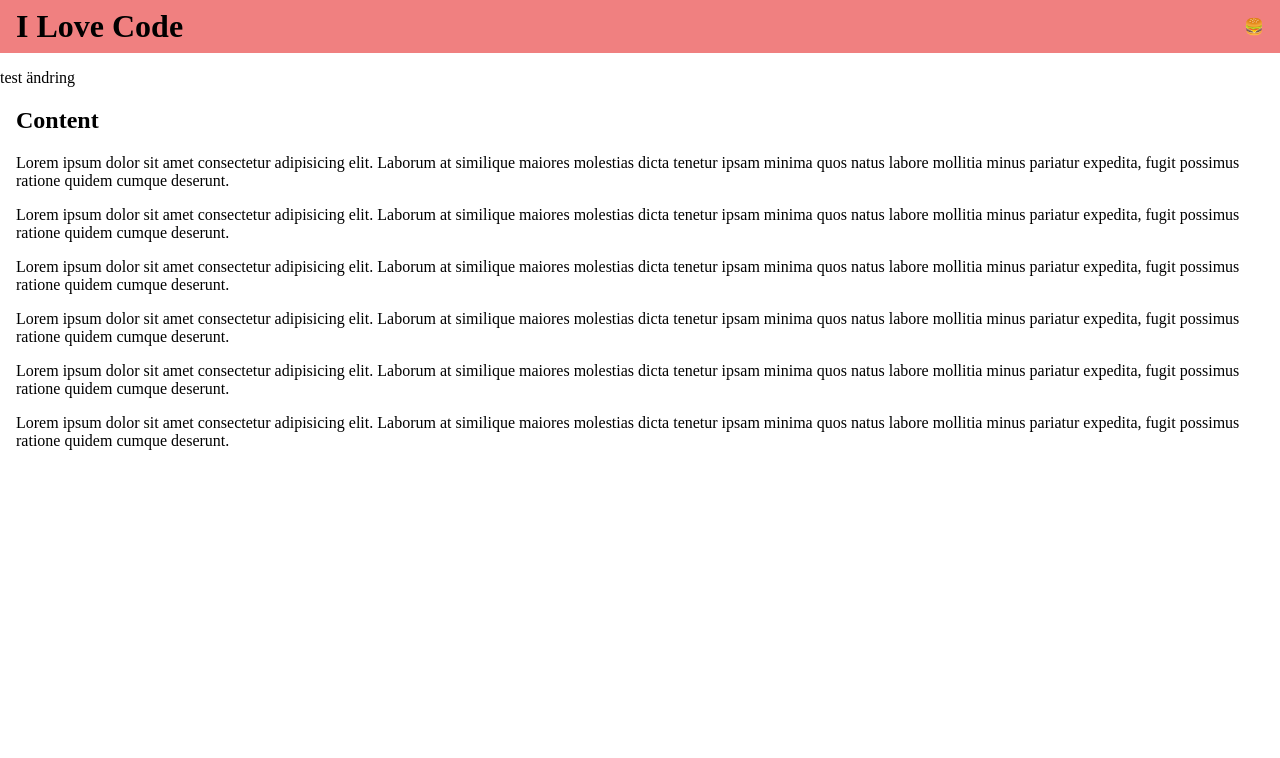
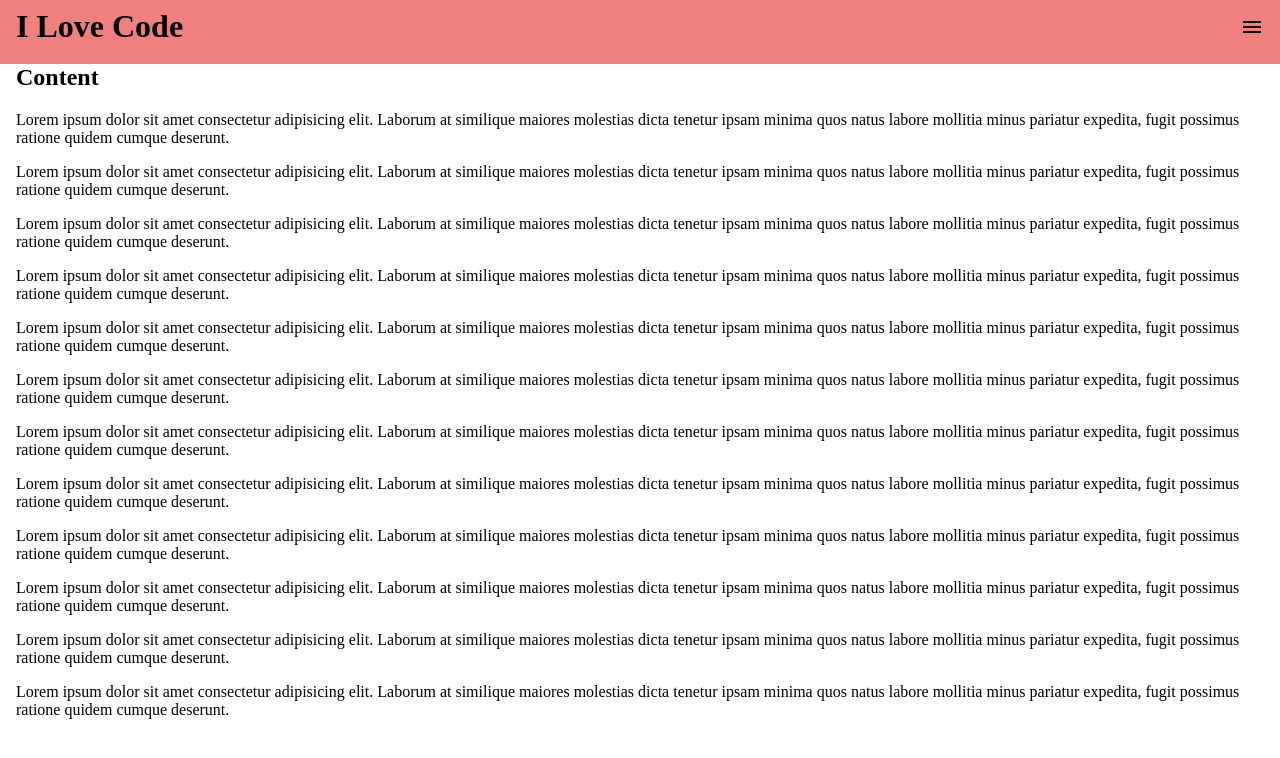
Before and after one commit to Tsourdox/git-demo-2023, a plain HTML site: page index.html in a window 1280 px wide. Drawn offline with nearby package versions, Linux system fonts and the light colour scheme.

Commit message:
add burger menu

```diff
--- a/index.html
+++ b/index.html
@@ -5,17 +5,52 @@
   <meta charset="UTF-8">
   <meta name="viewport" content="width=device-width, initial-scale=1.0">
   <title>Document</title>
+
+  <link rel="stylesheet"
+    href="https://fonts.googleapis.com/css2?family=Material+Symbols+Outlined:opsz,wght,FILL,GRAD@24,400,0,0" />
   <link rel="stylesheet" href="style.css">
+
+  <script src="./main.js"></script>
 </head>
 
 <body>
-  <header class="header flex align-center justify-between">
-    <h1 class="m0">I Love Code</h1>
-    <span>🍔</span>
+  <header class="header">
+    <!-- Övre delen av headern (den som alltid är synlig) -->
+    <div class="flex align-center justify-between">
+      <h1 class="m0">I Love Code</h1>
+      <i id="menu-button" class="material-symbols-outlined">
+        menu
+      </i>
+    </div>
+    <!-- Nedre delen av headern (som visas när den är öppen) -->
+    <nav class="flex col align-center">
+      <h2>About</h2>
+      <h2>Future</h2>
+      <h2>Projects</h2>
+    </nav>
   </header>
-  <p>test ändring</p>
-  <main class="ph1">
+
+  <main class="main ph1">
     <h2>Content</h2>
+
+    <p>Lorem ipsum dolor sit amet consectetur adipisicing elit. Laborum at similique maiores molestias dicta tenetur
+      ipsam minima quos natus labore mollitia minus pariatur expedita, fugit possimus ratione quidem cumque deserunt.
+    </p>
+    <p>Lorem ipsum dolor sit amet consectetur adipisicing elit. Laborum at similique maiores molestias dicta tenetur
+      ipsam minima quos natus labore mollitia minus pariatur expedita, fugit possimus ratione quidem cumque deserunt.
+    </p>
+    <p>Lorem ipsum dolor sit amet consectetur adipisicing elit. Laborum at similique maiores molestias dicta tenetur
+      ipsam minima quos natus labore mollitia minus pariatur expedita, fugit possimus ratione quidem cumque deserunt.
+    </p>
+    <p>Lorem ipsum dolor sit amet consectetur adipisicing elit. Laborum at similique maiores molestias dicta tenetur
+      ipsam minima quos natus labore mollitia minus pariatur expedita, fugit possimus ratione quidem cumque deserunt.
+    </p>
+    <p>Lorem ipsum dolor sit amet consectetur adipisicing elit. Laborum at similique maiores molestias dicta tenetur
+      ipsam minima quos natus labore mollitia minus pariatur expedita, fugit possimus ratione quidem cumque deserunt.
+    </p>
+    <p>Lorem ipsum dolor sit amet consectetur adipisicing elit. Laborum at similique maiores molestias dicta tenetur
+      ipsam minima quos natus labore mollitia minus pariatur expedita, fugit possimus ratione quidem cumque deserunt.
+    </p>
     <p>Lorem ipsum dolor sit amet consectetur adipisicing elit. Laborum at similique maiores molestias dicta tenetur
       ipsam minima quos natus labore mollitia minus pariatur expedita, fugit possimus ratione quidem cumque deserunt.
     </p>
--- /dev/null
+++ b/main.js
@@ -0,0 +1,30 @@
+window.addEventListener("DOMContentLoaded", main);
+
+/**
+ * Starten på vårt program, här vill vi starta/initiera
+ * allt som behövs för att börja.
+ */
+function main() {
+  printHelloWorld();
+  setupEventListeners();
+
+  /* Exempel på saker man skulle kunna göra när programmet startar */
+  // startClock();
+  // fetchInstagramFriends();
+}
+
+function printHelloWorld() {
+  console.log("Hello World");
+}
+
+function setupEventListeners() {
+  const menuButton = document.getElementById("menu-button");
+  menuButton.addEventListener("click", toggleMenu);
+}
+
+function toggleMenu() {
+  // 1. Hämta headern
+  const header = document.querySelector("header");
+  // 2. Lägg till en klass "open"
+  header.classList.toggle("open");
+}
--- a/style.css
+++ b/style.css
@@ -1,3 +1,11 @@
+* {
+  box-sizing: border-box;
+}
+
+:root {
+  --header-height: 4rem;
+}
+
 body {
   margin: 0;
 }
@@ -6,6 +14,21 @@ body {
 .header {
   padding: 0.5rem 1rem;
   background: lightcoral;
+  position: fixed;
+  right: 0;
+  top: 0;
+  left: 0;
+  height: var(--header-height);
+  transition: height 400ms;
+  overflow-y: hidden;
+}
+
+.main {
+  margin-top: var(--header-height);
+}
+
+.open {
+  height: 100%;
 }
 
 /* Utility classes */
@@ -19,6 +42,9 @@ body {
 .flex {
   display: flex;
 }
+.col {
+  flex-direction: column;
+}
 .justify-center {
   justify-content: center;
 }
```
Also changed, not shown: 1 other file.
